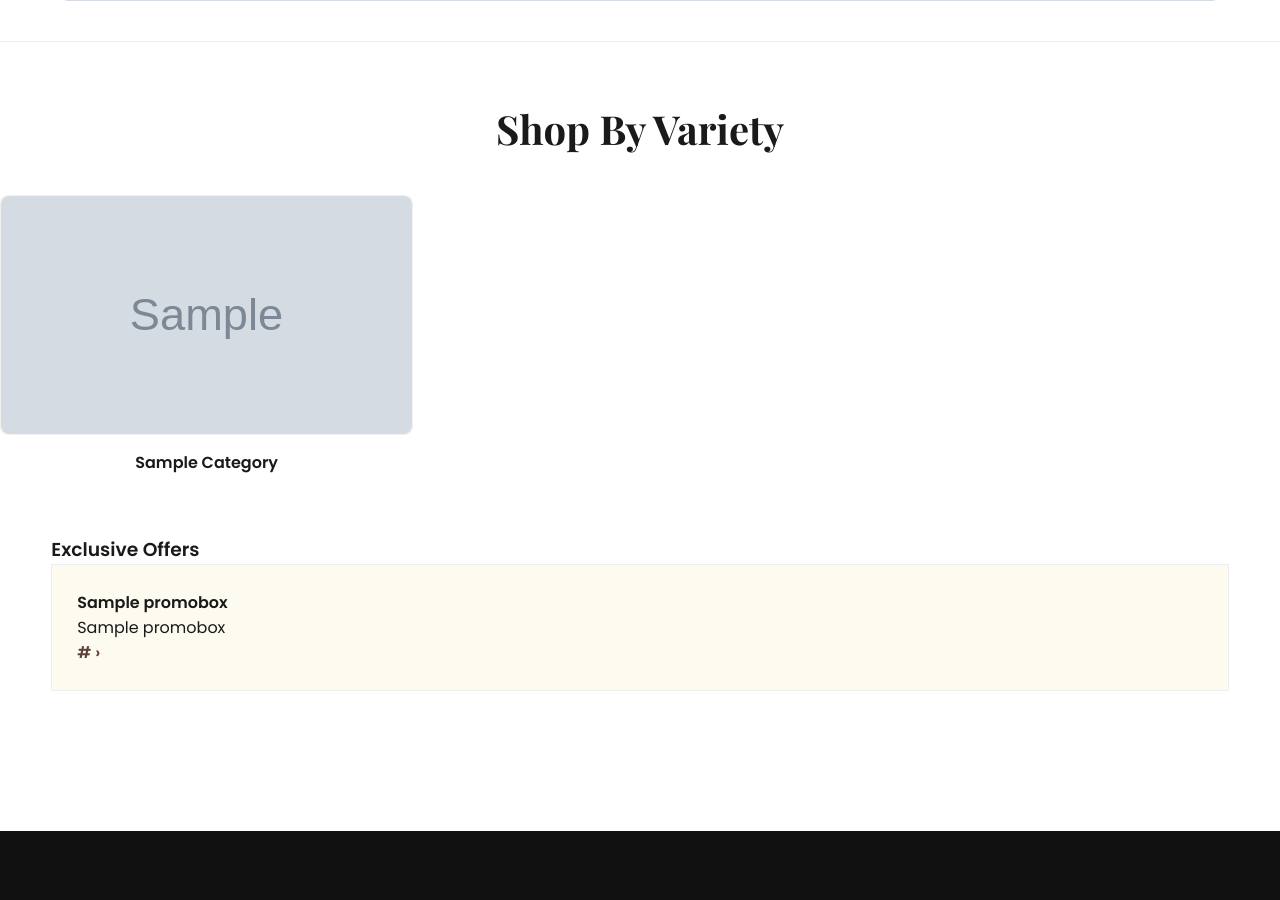
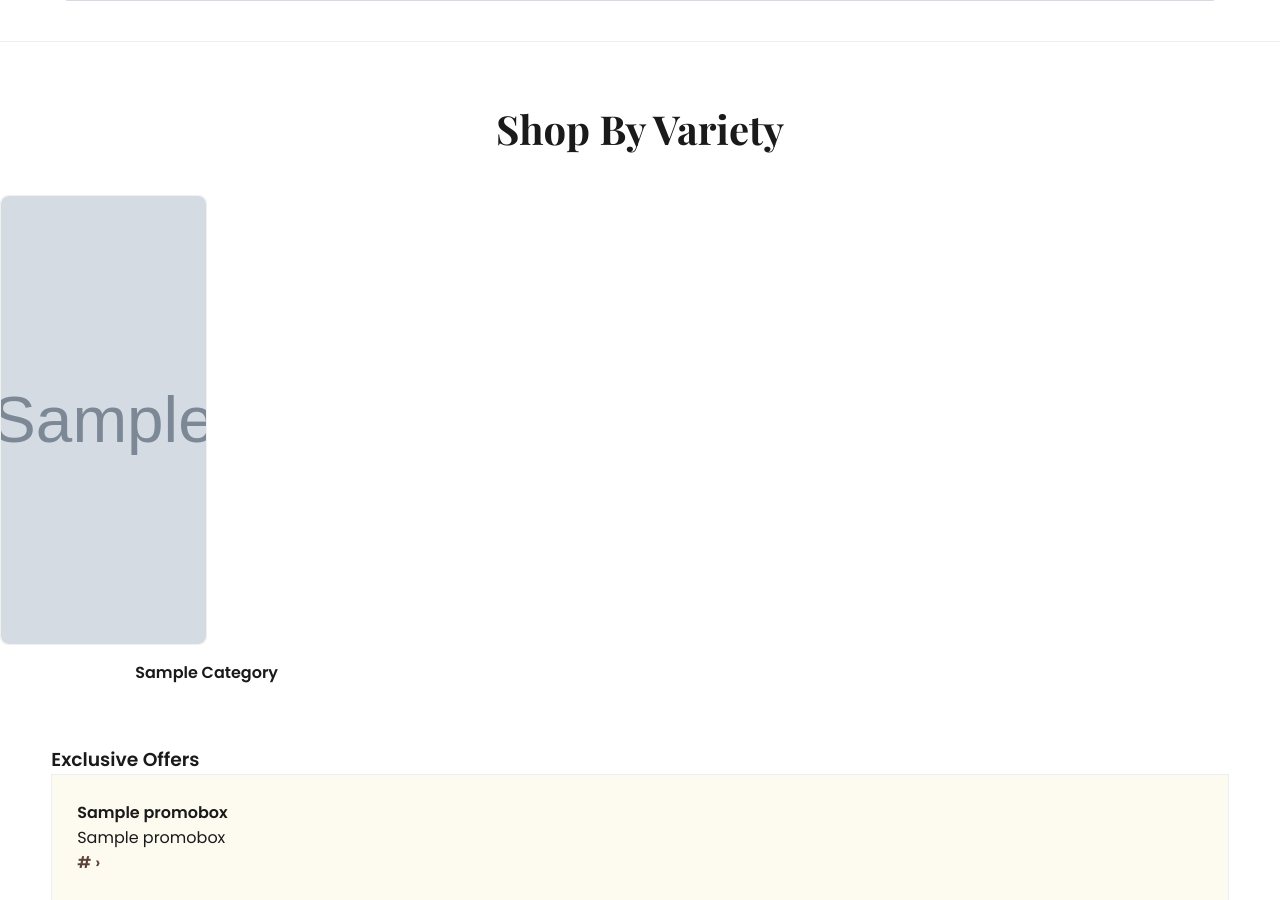
Before and after one commit to Rasayam-Team/Rasayam-website, a Django app: page / in a window 1280 px wide. Shown: the part 1179-2079 px from the top of the page. Run offline with Django 5.2, Linux system fonts and the light colour scheme; tables that the repository leaves empty hold one stand-in row (values such as "Sample post"); grey boxes marked "Sample" are stand-in pictures; some web fonts are replaced.

Commit message:
changed category height and width

```diff
--- a/products/static/products/style2.css
+++ b/products/static/products/style2.css
@@ -98,8 +98,8 @@ body {
 }
 
 .category-img-box {
-    width: 100%;
-    height: 240px; /* Reduced height for less bulk */
+    width: 50%;
+    height: 450px; /* Reduced height for less bulk */
     background: #f9f9f9;
     overflow: hidden;
     margin-bottom: 15px;
```
